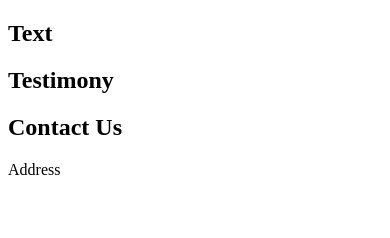
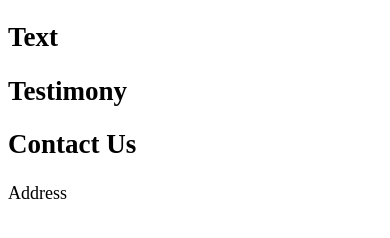
Before and after one commit to HYF-Class22/agile-development-group3-hyf-redesign, a website: page index.html in a window 390 px wide. Drawn offline with Linux system fonts and the light colour scheme.

Commit message:
structure index.css

```diff
--- a/styles/index.css
+++ b/styles/index.css
@@ -1,2 +1,16 @@
 @import url("./something.css");
 @import url('https://fonts.googleapis.com/css2?family=Oswald:wght@200;300;400;500;600;700&display=swap');
+
+body {
+  background-color: white;
+}
+
+
+/* keep style in general above */
+/* add your parts for media query below- Add specific screen if needed  */
+
+@media only screen and (max-width: 600px) {
+ body {
+  font-size: 18px;
+ }
+}
```
